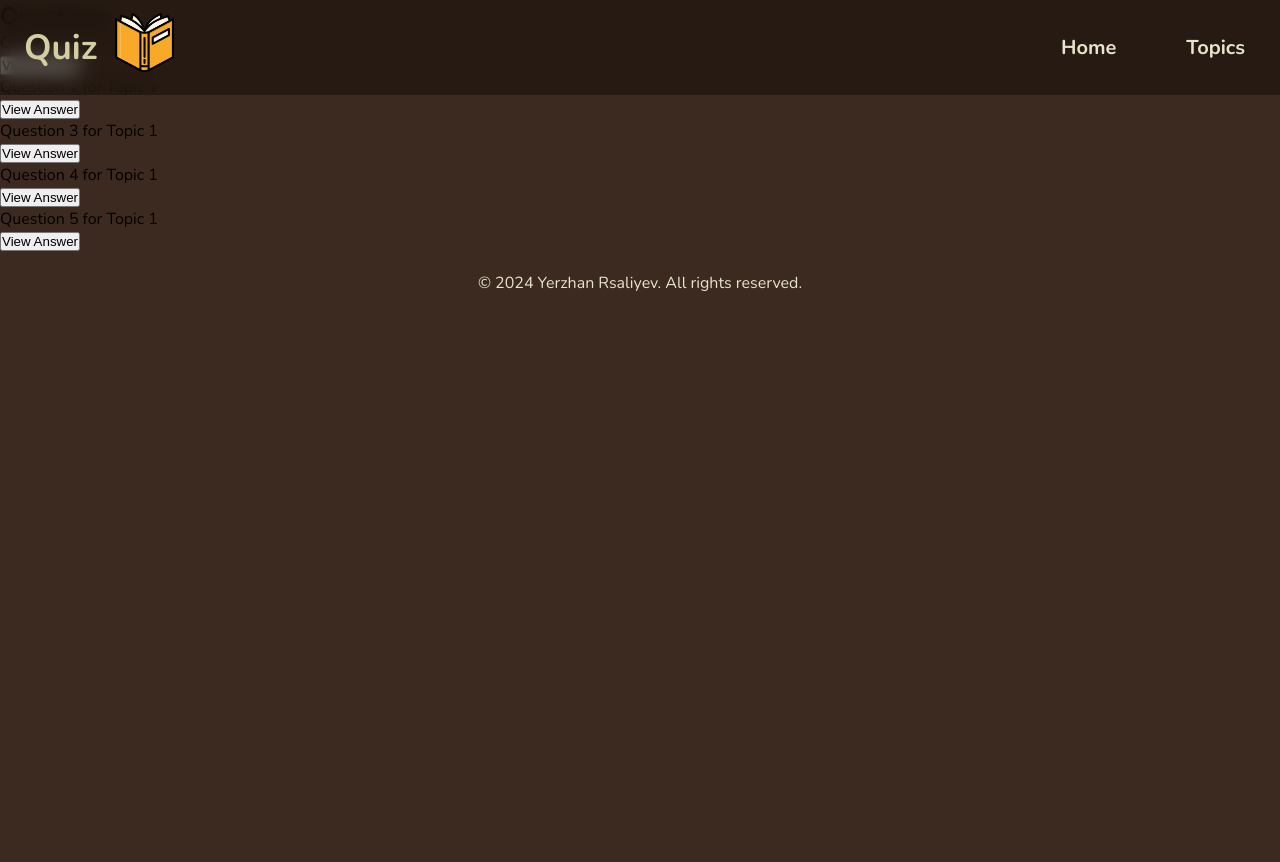
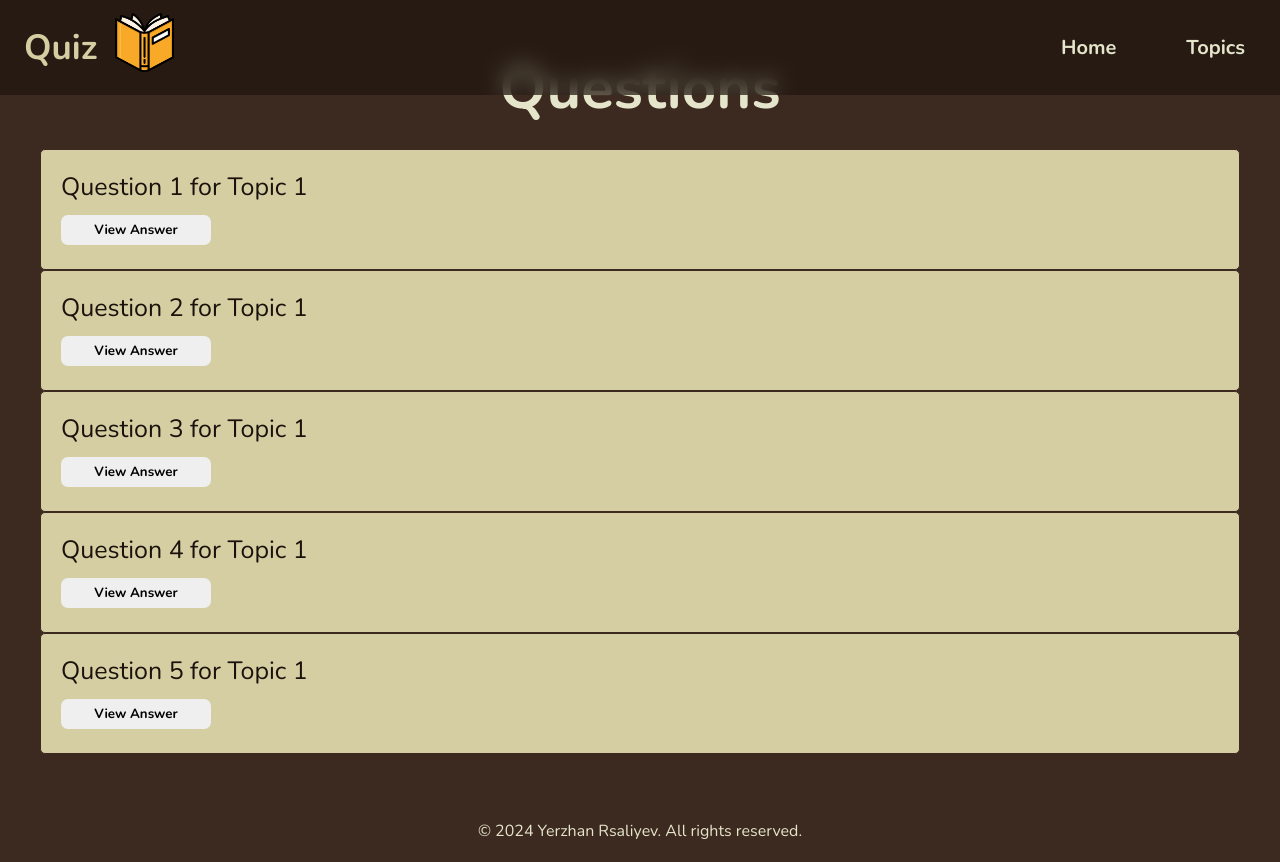
Before and after one commit to hiki7/kazakh-quiz, an Angular app: page /topics/1/questions in a window 1280 px wide. Before the commit the page ends 800 px from the top, so only its background shows below. Built offline with nearby package versions, Linux system fonts and the light colour scheme.

Commit message:
add: styles for questions

```diff
--- a/src/app/questions/questions.component.css
+++ b/src/app/questions/questions.component.css
@@ -0,0 +1,70 @@
+.questions-container {
+    margin: 0 auto;
+    display: flex;
+    flex-direction: column;
+    align-items: center;
+    justify-content: center;
+    color: var(--text);
+    width: 100%;
+    max-width: 1200px;
+    height: 100vh;
+}
+
+.title {
+    margin-bottom: 20px;
+    font-size: 60px;
+}
+
+.questions {
+    background-color: var(--focus);
+    color: var(--main);
+    font-size: 25px;
+    padding: 20px;
+    width: 100%;
+    border: 1px solid var(--secondary);
+    border-radius: 5px;
+}
+
+.question-text {
+    margin-bottom: 5px;
+}
+
+.view-answer-btn {
+    width: 100%;
+    max-width: 150px;
+    height: 100%;
+    max-height: 30px;
+    border: none;
+    border-radius: 7px;
+    font-family: 'Nunito', sans-serif;
+    font-weight: 700;
+    margin-bottom: 10px;
+}
+
+.view-answer-btn:hover {
+    cursor: pointer;
+}
+
+.answer {
+    font-size: 17px;
+    font-style: italic;
+}
+
+@media (max-width: 767px) {
+    .title {
+        font-size: 47px;
+    }
+
+    .questions {
+        width: 90%;
+        font-size: 20px;
+    }
+
+    .view-answer-btn {
+        max-width: 130px;
+    }
+
+    .answer {
+        font-size: 14px;
+    }
+}
--- a/src/app/questions/questions.component.html
+++ b/src/app/questions/questions.component.html
@@ -1,8 +1,10 @@
-<h2>Questions</h2>
-<div *ngFor="let question of questions">
-  <p>{{ question.text }}</p>
-  <button (click)="toggleAnswer(question.id)">View Answer</button>
-  <div *ngIf="isAnswerVisible(question.id)">
-    <p>{{ question.answer }}</p>
+<div class="questions-container">
+  <h2 class="title">Questions</h2>
+  <div *ngFor="let question of questions" class="questions">
+    <p class="question-text">{{ question.text }}</p>
+    <button (click)="toggleAnswer(question.id)" class="view-answer-btn">View Answer</button>
+    <div *ngIf="isAnswerVisible(question.id)">
+      <p class="answer">*{{ question.answer }}</p>
+    </div>
   </div>
 </div>
```
